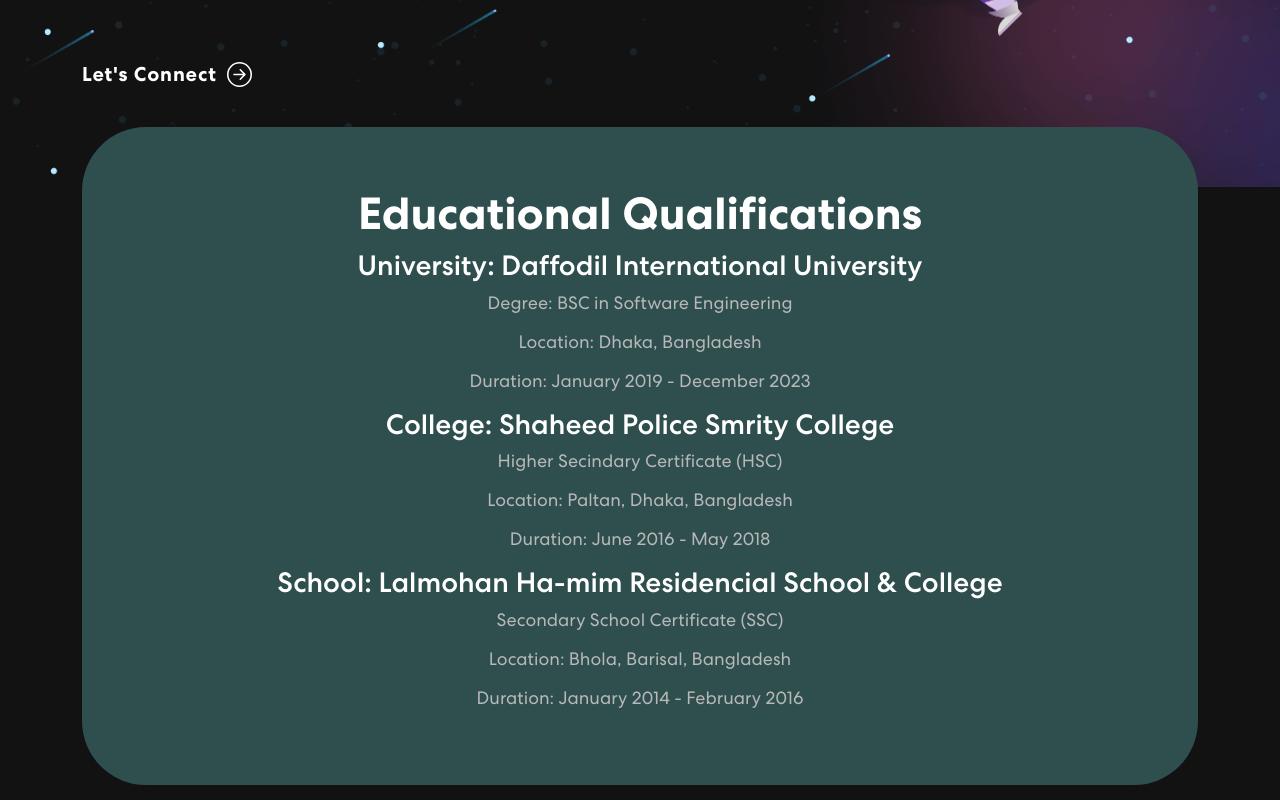
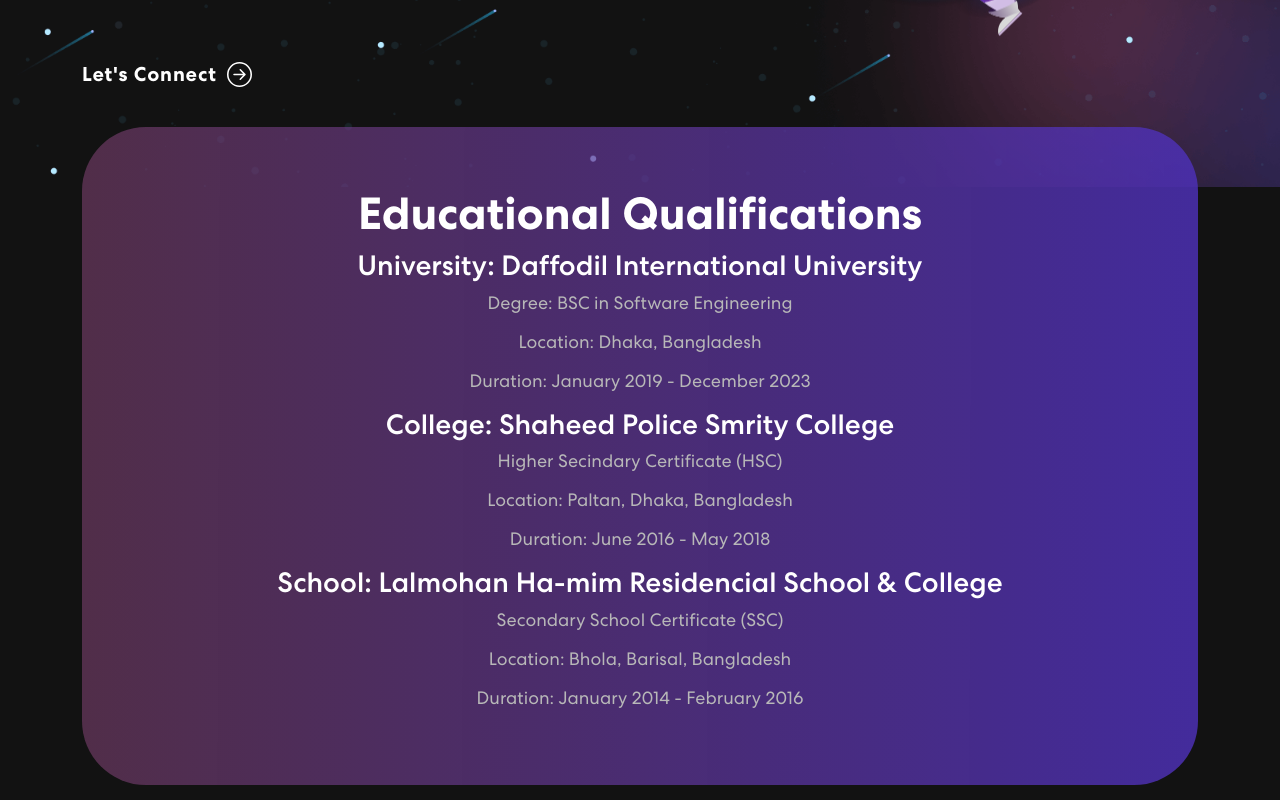
Before and after one commit to jabedhossainxyz/portfolio, a React (Create React App) app: page / in a window 1280 px wide. Shown: the part 660-1460 px from the top of the page. Built offline with nearby package versions, Linux system fonts and the light colour scheme.

Commit message:
"Updated background styles for .education-bx and .experience-bx classes in App.css"

```diff
--- a/src/App.css
+++ b/src/App.css
@@ -402,7 +402,7 @@
 }
 
 .education-bx {
-  background: #2f4f4f;
+  background: linear-gradient(90.21deg, hsla(323, 32%, 39%, 0.568) -5.91%, #492fbddc 111.58%);
   border-radius: 64px;
   text-align: center;
   padding: 60px 50px;
@@ -436,7 +436,7 @@
 }
 
 .experience-bx {
-  background: linear-gradient(90.21deg, hsla(323, 32%, 39%, 0.568) -5.91%, #492fbddc 111.58%);
+  background: linear-gradient(90.21deg, hsla(323, 23%, 54%, 0.568) -5.91%, #492fbddc 111.58%);
   border-radius: 64px;
   padding: 60px 50px;
   margin-top: 5px;
```
